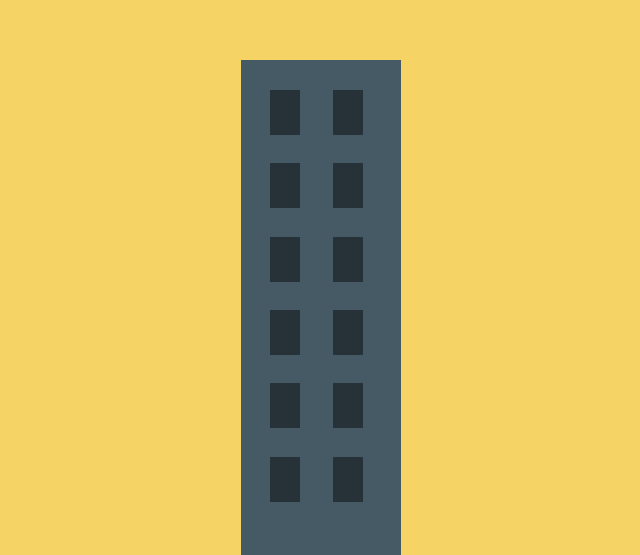
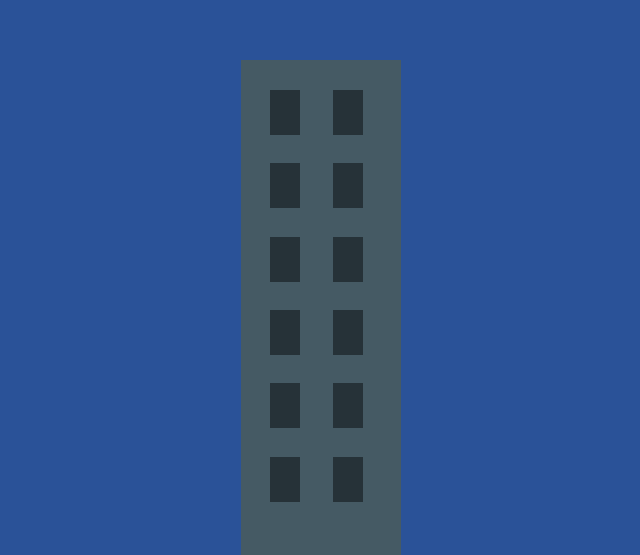
Before and after one commit to felipefn/aftersale-challenge, a React (Create React App) app: page / in a window 1280 px wide. Shown: the part 245-800 px from the top of the page, without its empty margins (279-919 px from the left). Built offline with nearby package versions, Linux system fonts and the light colour scheme.

Commit message:
test: change sky to night

```diff
--- a/src/components/Sky/index.js
+++ b/src/components/Sky/index.js
@@ -2,7 +2,7 @@ import StyledSky from "./styled";
 import Building from "../Building";
 
 function Sky(props) {
-  const weather = "sunrise";
+  const weather = "night";
   return (
     <StyledSky weather={weather}>
       <Building />
```
